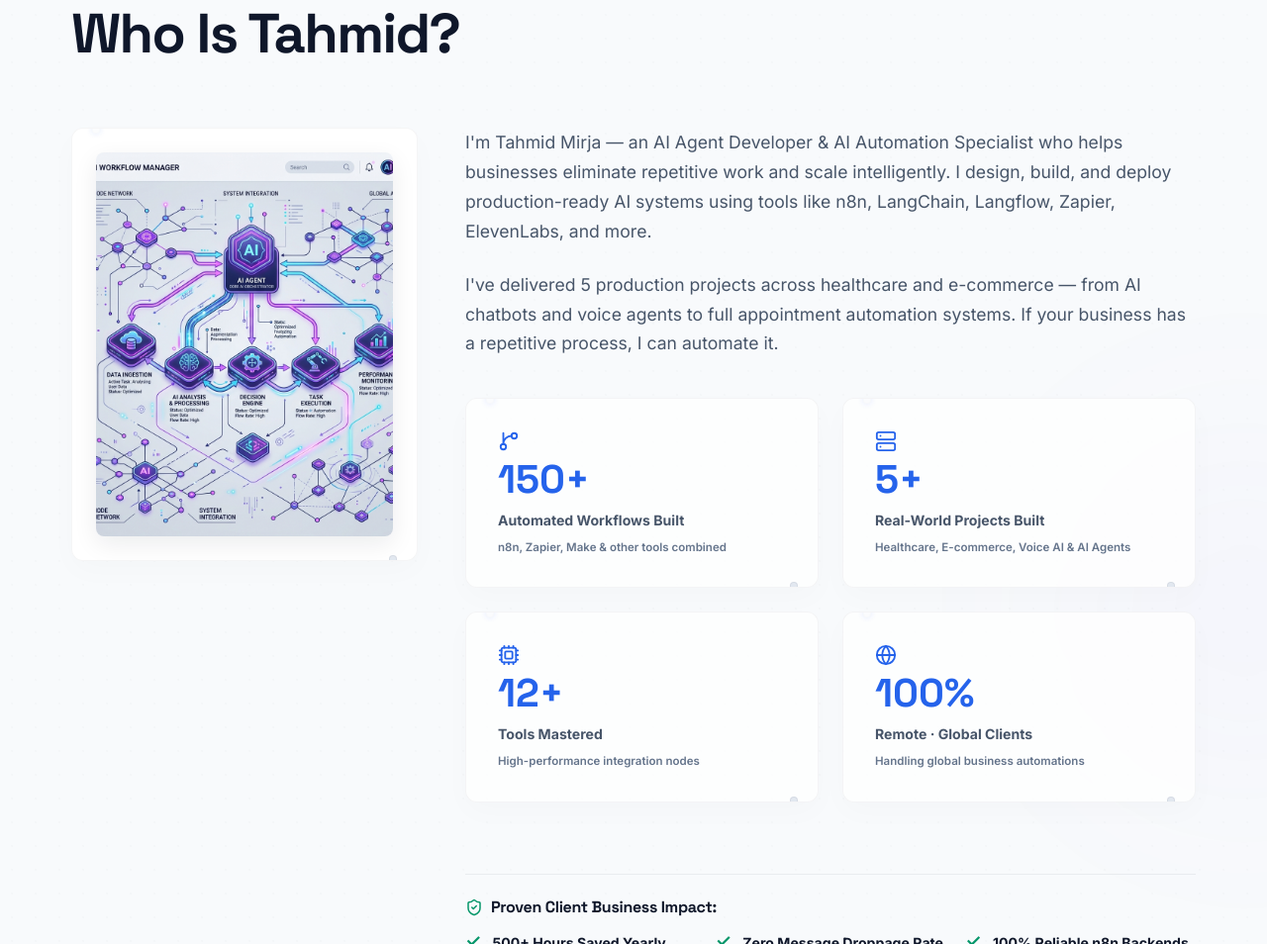
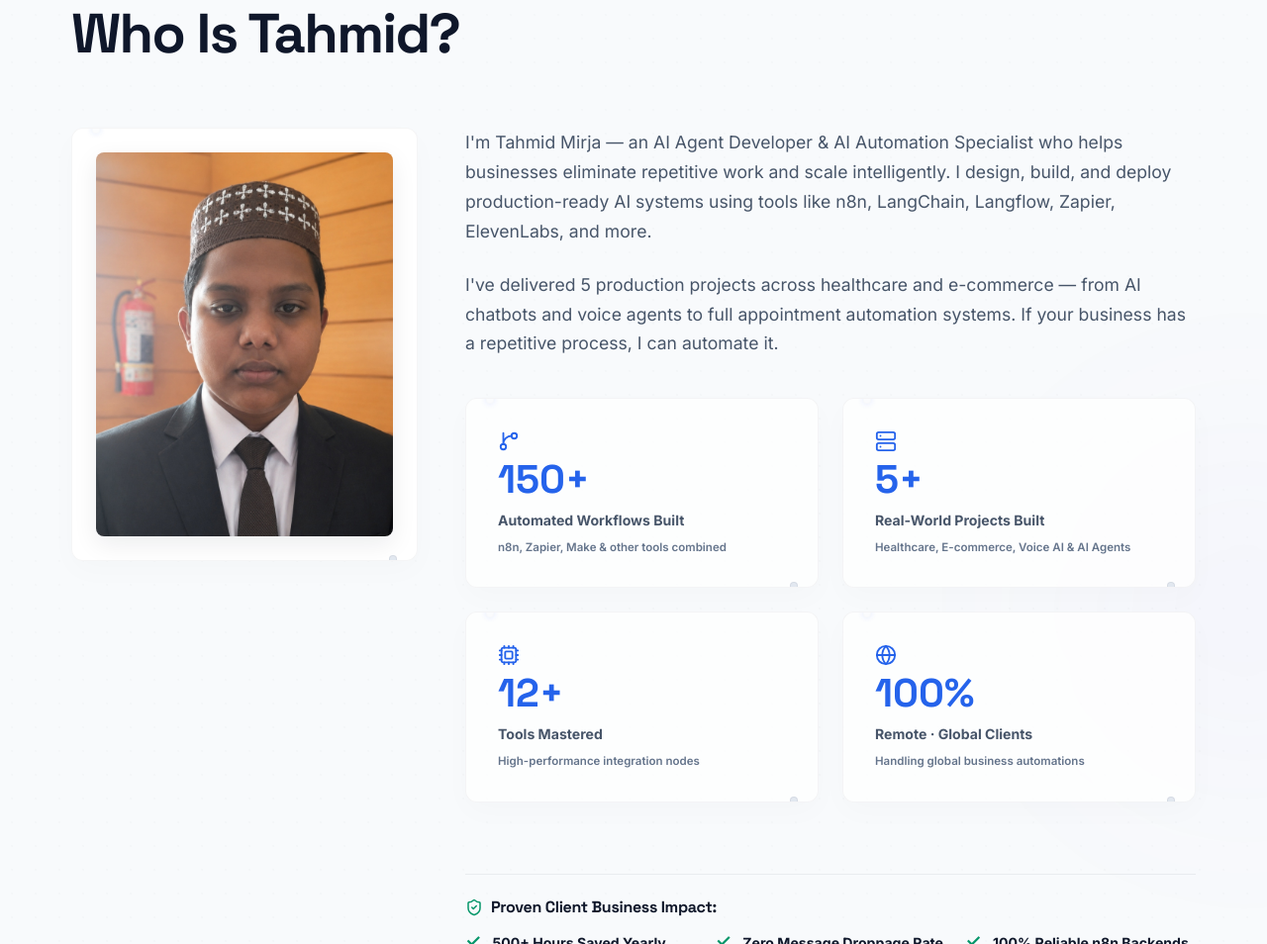
Before and after one commit to TahmidMirja/tahmid-mirja-portfolio, a website: page index.html in a window 1280 px wide. Shown: the part 965-1919 px from the top of the page at 99% size. Drawn offline with nearby package versions, Linux system fonts and the light colour scheme.

Commit message:
style: replace about me placeholder graphic with user portrait image

```diff
--- a/index.html
+++ b/index.html
@@ -166,7 +166,7 @@
                 <div class="about-grid-new">
                     <!-- Left: Profile Photo / AI Automation Vector Graphic -->
                     <div class="about-photo-wrapper glass-card reveal-fade">
-                        <img src="assets/tahmid_ai_automation_graphic.png" alt="Tahmid Mirja - AI Automation Specialist" class="about-photo-img" onerror="this.style.display='none'; this.nextElementSibling.style.display='flex';">
+                        <img src="assets/tahmid_portrait.jpg" alt="Tahmid Mirja - AI Automation Specialist" class="about-photo-img" onerror="this.style.display='none'; this.nextElementSibling.style.display='flex';">
                         <div class="about-photo-placeholder" style="display: none;">
                             <i data-lucide="camera" class="placeholder-icon"></i>
                             <span>Photo Placeholder</span>
```
Also changed, not shown: assets/tahmid_portrait.jpg (added).
